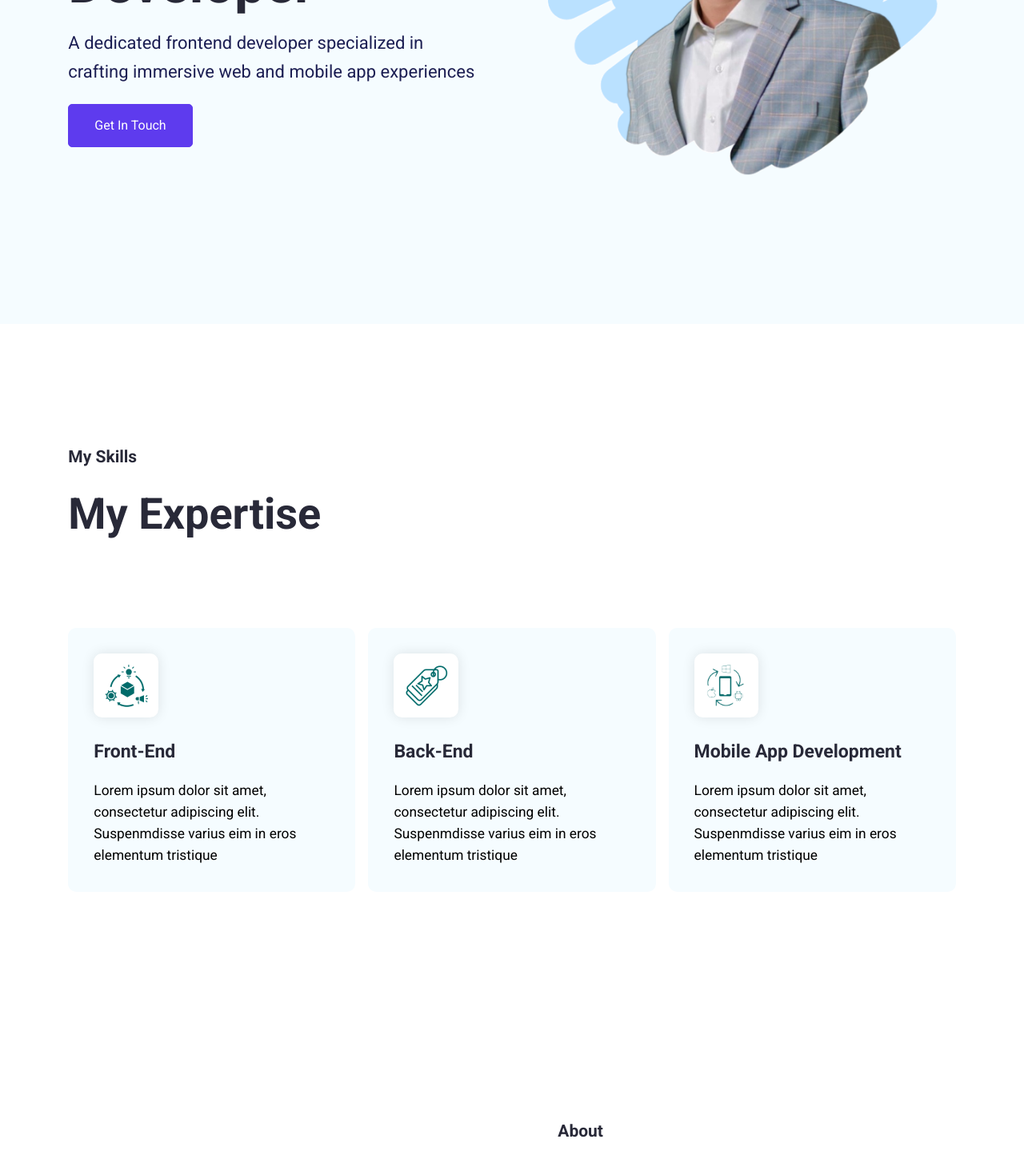
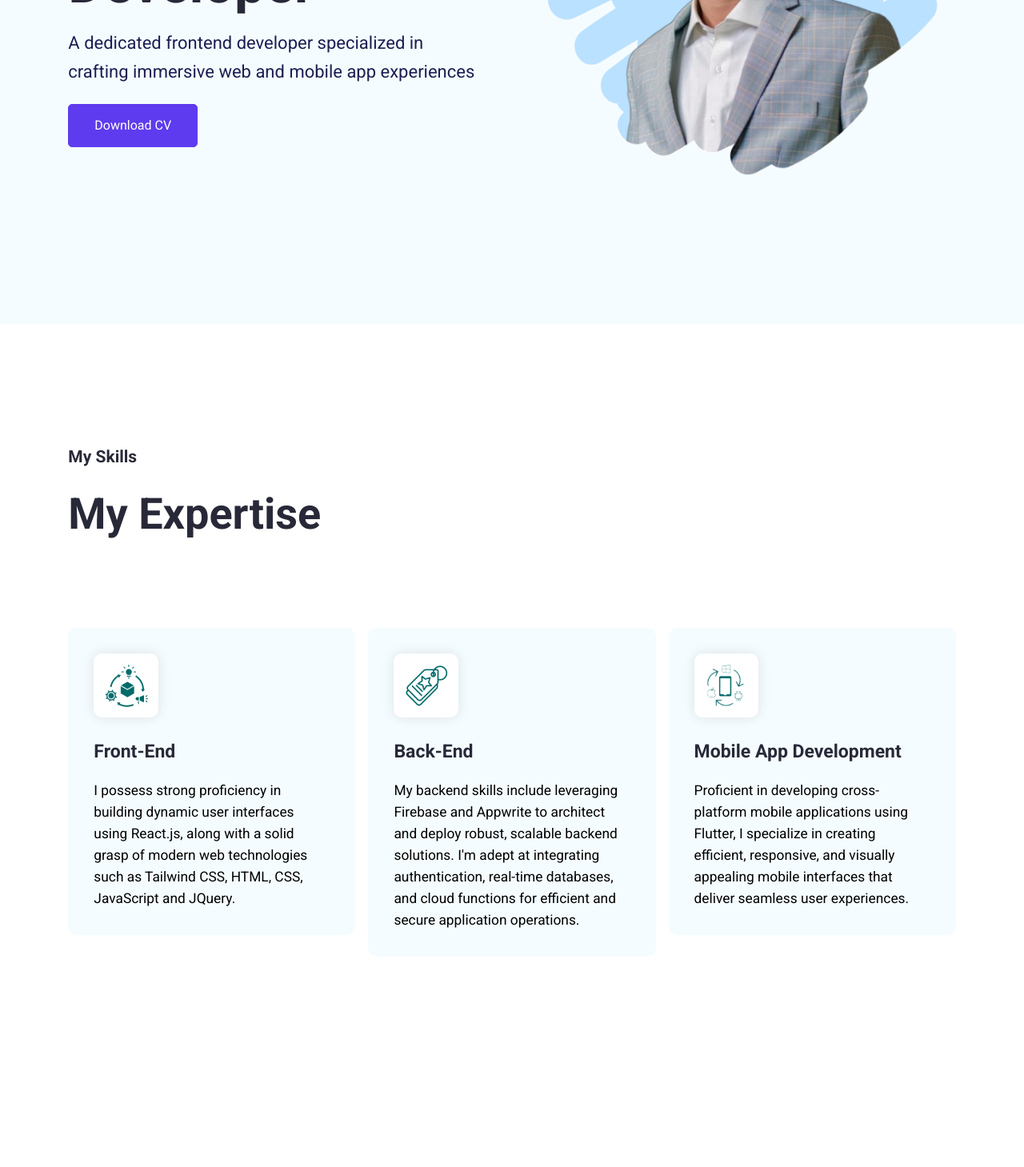
Before and after one commit to arshan-alee/My-Portfolio, a React (Create React App) app: page / in a window 1280 px wide. Shown: the part 400-1859 px from the top of the page at 80% size. Built offline with nearby package versions, Linux system fonts and the light colour scheme.

Commit message:
cv download button, skills description

```diff
--- a/src/App.css
+++ b/src/App.css
@@ -217,6 +217,9 @@ h2 {
 .hero--section--content--box > button {
   margin-top: 21.333px;
 }
+.hero--section-cv-link{
+  margin-top: 21.333px;
+}
 .hero--section--title {
   color: var(--heading-color);
   font-size: 74.667px;
@@ -388,8 +391,9 @@ h2 {
   text-decoration: none;
   display: flex;
   gap: 16px;
-  border-bottom: 1.33px solid var(--primary);
-  padding-bottom: 10.6px;
+  color: rgb(105, 105, 105);
+  border-bottom: 1.33px solid black;
+  padding-bottom: 5.6px;
   font-weight: 600;
 }
 .portfolio--section--card:hover path {
--- a/src/Pages/Home/HeroSection.jsx
+++ b/src/Pages/Home/HeroSection.jsx
@@ -1,3 +1,4 @@
+import Resume from "../../data/Mir Arshan Ali.CV.pdf";
 export default function HeroSection() {
   return (
     <section id="heroSection" className="hero--section">
@@ -5,16 +6,22 @@ export default function HeroSection() {
         <div className="hero--section--content">
           <p className="section--title">Hey, I'm Arshan</p>
           <h1 className="hero--section--title">
-            <span className="hero--section-title--color">Frontend</span>{" "}
-            <br />
+            <span className="hero--section-title--color">Frontend</span> <br />
             Developer
           </h1>
           <p className="hero--section-description">
-          A dedicated frontend developer specialized in
+            A dedicated frontend developer specialized in
             <br /> crafting immersive web and mobile app experiences
           </p>
         </div>
-        <button className="btn btn-primary">Get In Touch</button>
+        <div className="hero--section-cv-link">
+          <a
+            href={Resume}
+            download="Mir Arshan Ali-CV.pdf"
+          >
+            <button className="btn btn-primary">Download CV</button>
+          </a>
+        </div>
       </div>
       <div className="hero--section--img">
         <img src="./img/hero_img.png" alt="Hero Section" />
--- a/src/data/index.json
+++ b/src/data/index.json
@@ -4,19 +4,19 @@
       "id": "1",
       "src": "./img/product-chain-1.png",
       "title": "Front-End",
-      "description": "Lorem ipsum dolor sit amet, consectetur adipiscing elit. Suspenmdisse varius eim in eros elementum tristique"
+      "description": "I possess strong proficiency in building dynamic user interfaces using React.js, along with a solid grasp of modern web technologies such as Tailwind CSS, HTML, CSS, JavaScript and JQuery. "
     },
     {
       "id": "2",
       "src": "./img/tag-1.png",
       "title": "Back-End",
-      "description": "Lorem ipsum dolor sit amet, consectetur adipiscing elit. Suspenmdisse varius eim in eros elementum tristique"
+      "description": "My backend skills include leveraging Firebase and Appwrite to architect and deploy robust, scalable backend solutions. I'm adept at integrating authentication, real-time databases, and cloud functions for efficient and secure application operations."
     },
     {
       "id": "3",
       "src": "./img/mobile app dev.png",
       "title": "Mobile App Development",
-      "description": "Lorem ipsum dolor sit amet, consectetur adipiscing elit. Suspenmdisse varius eim in eros elementum tristique"
+      "description": "Proficient in developing cross-platform mobile applications using Flutter, I specialize in creating efficient, responsive, and visually appealing mobile interfaces that deliver seamless user experiences."
     }
   ],
   "portfolio": [
```
Also changed, not shown: 1 other file (tests, documents, lock files or other folders).
